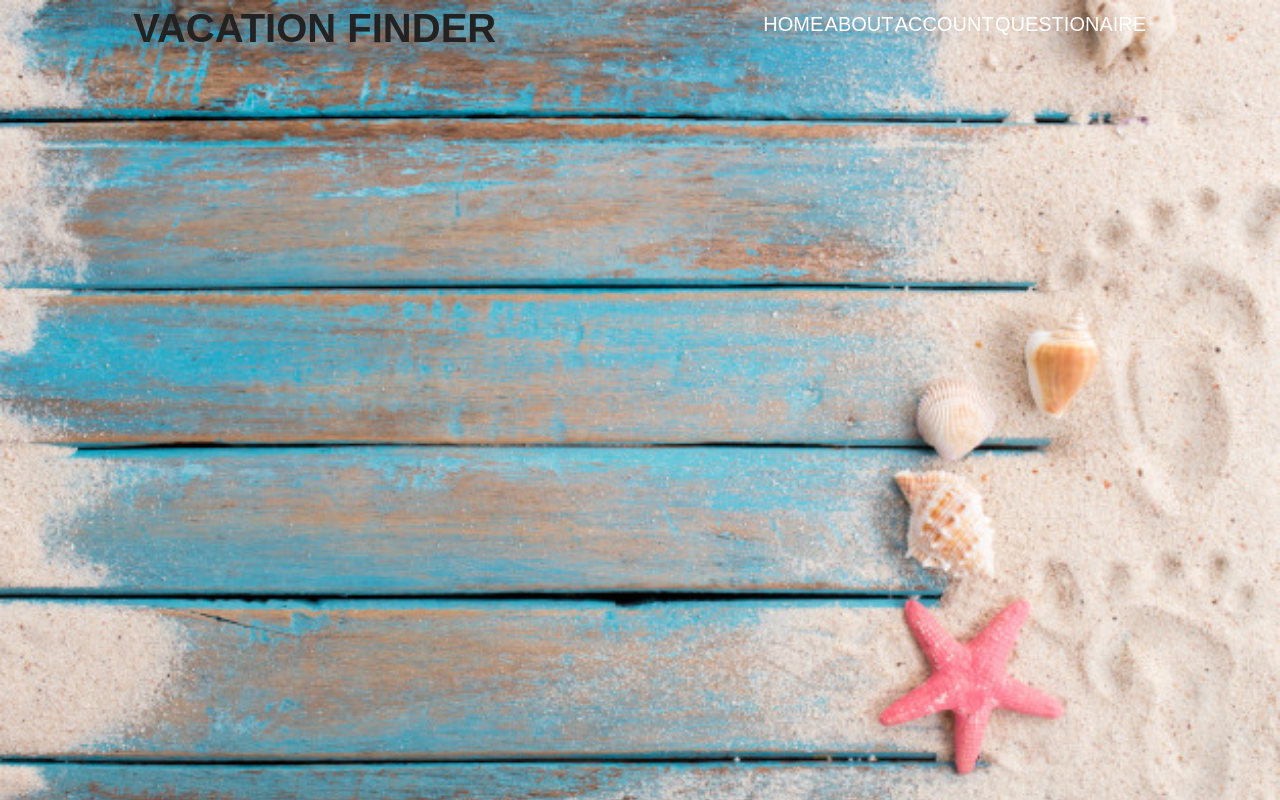
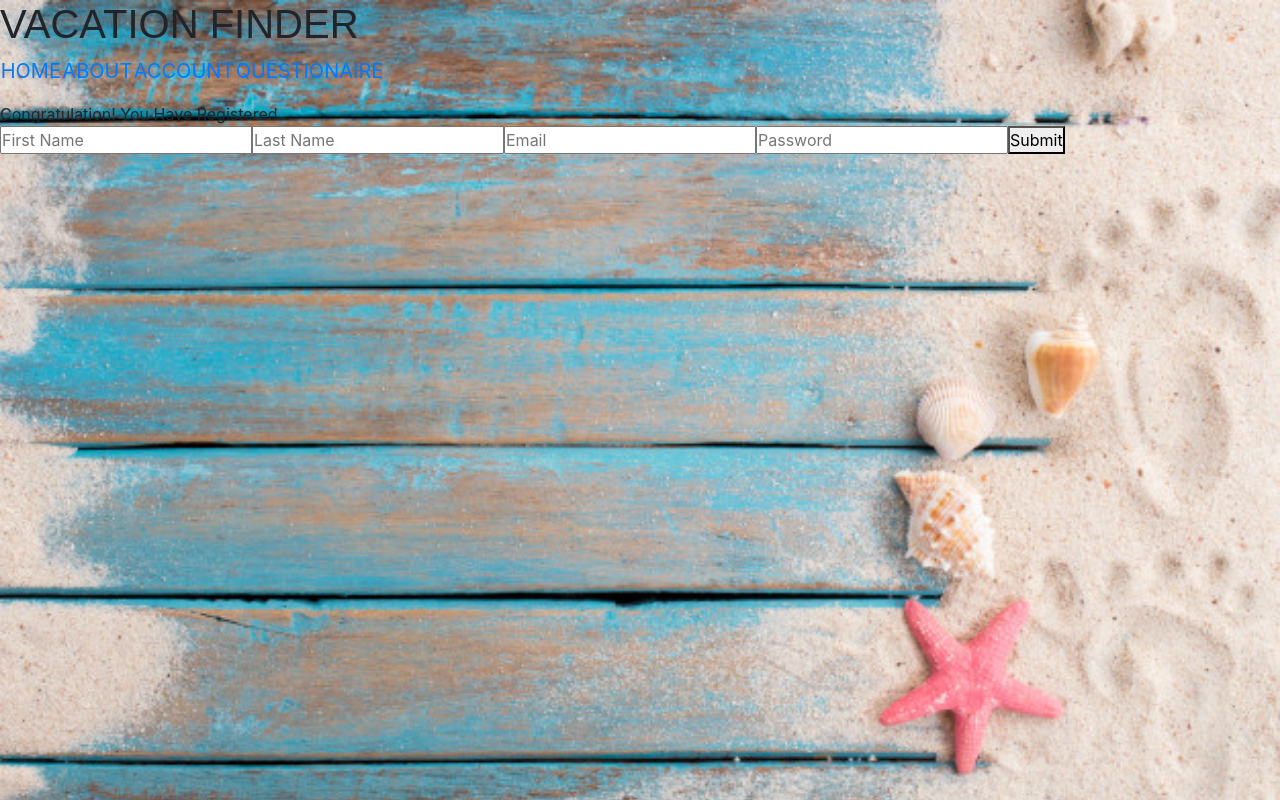
Before and after one commit to adeha047/VacationFinder, a React (Create React App) app in the folder client/: page /login in a window 1280 px wide. Built offline with nearby package versions, Linux system fonts and the light colour scheme; a web font is replaced by a local one.

Commit message:
created a template for signup form

```diff
--- a/client/src/App.js
+++ b/client/src/App.js
@@ -20,6 +20,9 @@ function App() {
         <Route exact path="/about">
           <About />
         </Route>
+        <Route exact path="/login">
+          <Login/>
+        </Route>
       </Switch>
     </Router>
   )
--- a/client/src/components/Nav/index.js
+++ b/client/src/components/Nav/index.js
@@ -15,8 +15,8 @@ function Nav() {
       <ul className="navlinks">
           <li><Link to = {"/home"}>HOME</Link></li>
           <li><Link to = {"/about"}>ABOUT</Link></li>
-          <li className = "link"><a href='#'>ACCOUNT</a></li>
-          <li className = "link"><a href='#'>QUESTIONAIRE</a></li>
+          <li><Link to = {"/login"}>ACCOUNT</Link></li>
+          <li><Link to = {"/questionaire"}>QUESTIONAIRE</Link></li>
         </ul>
     </nav>
   );
--- a/client/src/pages/About.js
+++ b/client/src/pages/About.js
@@ -4,8 +4,19 @@ function About(){
     return(
         <>
         <h2>ABOUT</h2>
+        <p>
+        Welcome to our about page for our Vacation Finder Application.
 
+This application is our first development of it's kind, which has allowed us to experiment freely without limitations to collect data on finding the best ways possible to supply our loyal customers with their dream vacation experience.
 
+Choose from our vast list of sunny get a ways to cold retreats, our application will help you find the most suitable, exciting or eye opening vacation for you.
+
+We supply details not only on the location, but on the food, beverages, hospitality and facts regarding the surrounding communities, for those who want to venture a little deeper into another culture.
+
+This along side our easy-to-use, user interface will allow you to browse freely, as well as get the support you need.
+
+Open your wings and experience the globe.
+        </p>
         </>
     )
 }
--- a/client/src/pages/Login.js
+++ b/client/src/pages/Login.js
@@ -1,15 +1,69 @@
-import React, { useContext } from 'react';
+import React, { useState } from 'react';
+import 'bootstrap/dist/css/bootstrap.min.css';
 import LoginForm from '../components/LoginForm';
-import {Redirect} from 'react-router-dom';
+import { Redirect } from 'react-router-dom';
 import UserContext from '../utils/UserContext';
 
-function Login(props){
-    const {loggedIn} = useContext(UserContext);
+function Login() {
+    const[values, setValues] = useState({
+        firstName : "",
+        lastName : "",
+        email : "",
+        password : ""
+    });
+
+    const handleFirstNameInput = (event) => {
+        setValues({... values, firstName: event.target.value})
+    }
+    const handleLastNameInput = (event) => {
+        setValues({... values, lastName: event.target.value})
+    }
+    const handleEmailInput = (event) => {
+        setValues({... values, email: event.target.value})
+    }
+    const handlePasswordInput = (event) => {
+        setValues({... values, firstName: event.target.value})
+    }
+
     return (
-        <div className="container">
-            {loggedIn && <Redirect to="/" />}
-            <h1>Login</h1>
-            <LoginForm className="full-page-login" />
+        <div className= "form-container">
+            <form className = "register-form">
+                <div className = "success">Congratulation! You Have Registered</div>
+                <input
+                    onChange = {handleFirstNameInput}
+                    className = "form-field"
+                    value = {values.firstName}
+                    placeholder = "First Name"
+                    name = "firstName"
+                />
+                <input
+                    onChange = {handleLastNameInput}
+                    className = "form-field"
+                    value = {values.lastName}
+                    placeholder = "Last Name"
+                    name = "lastName"
+                />
+
+                <input
+                    onChange = {handleEmailInput}
+                    className = "form-field"
+                    value = {values.email}
+                    placeholder = "Email"
+                    name = "email"
+                />
+
+                <input
+                    onChange = {handlePasswordInput}
+                    className = "form-field"
+                    value = {values.password}
+                    placeholder = "Password"
+                    name = "password"
+                />
+                <button
+                    className= "form-field"
+                    type = "submit">Submit
+                </button>
+            </form>
         </div>
     )
 }
```
